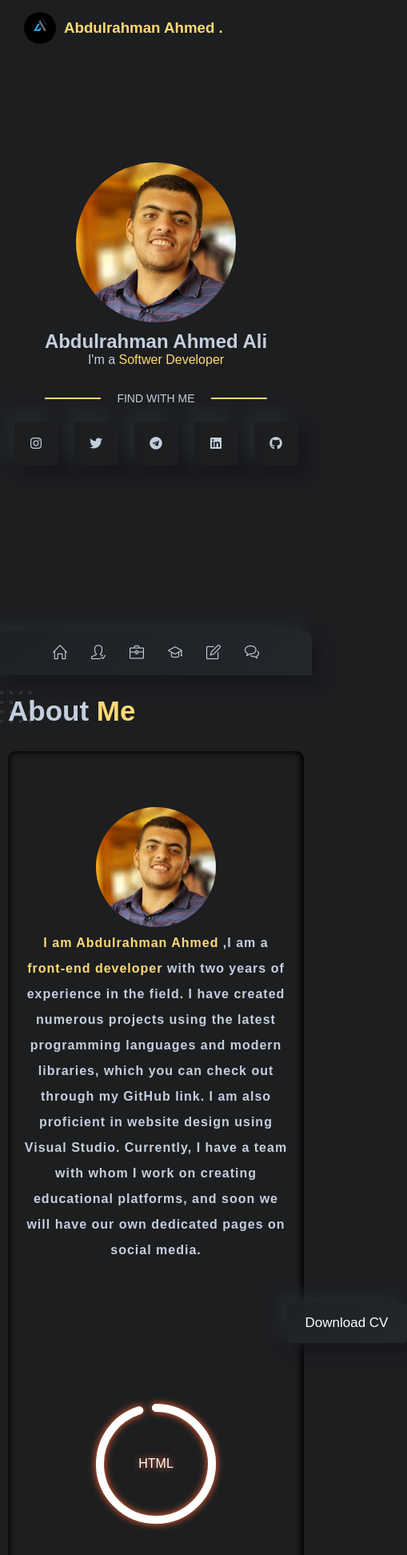
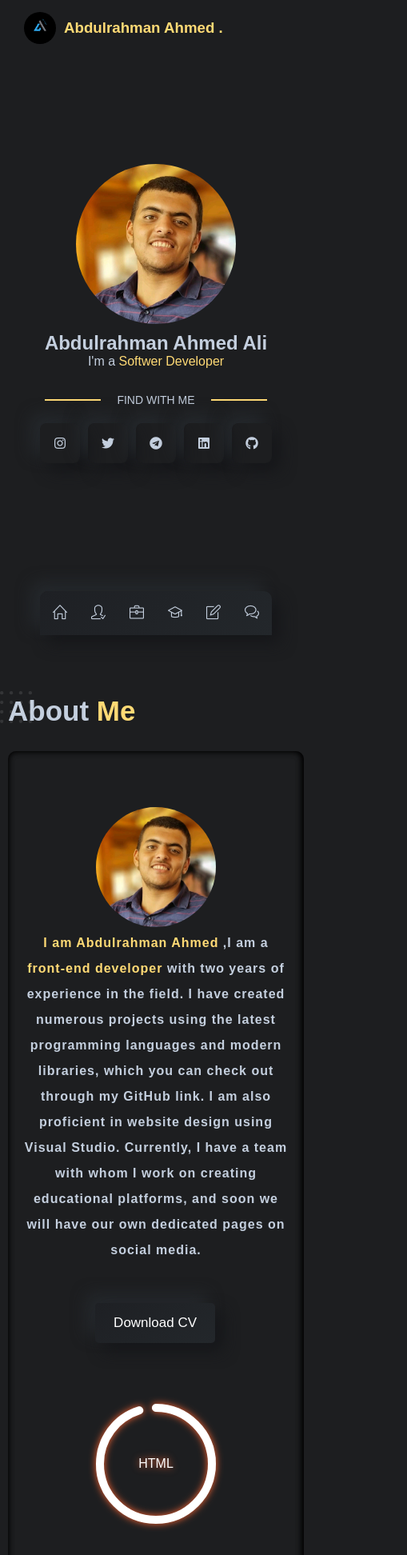
Before and after one commit to Ab-Coder123/My-Profile, a plain HTML site: page index.html in a window 390 px wide. Shown: the top 1944 px of the page at 80% size, 509 px wide, since content can reach past the window. Drawn offline with Linux system fonts and the light colour scheme; files whose address does not match are found by name.

Commit message:
thtis is changes

```diff
--- a/style/style.css
+++ b/style/style.css
@@ -884,10 +884,7 @@ footer img {
   .about-info-description {
     width: 100%;
   }
-  .about-content .btn {
-    display: block;
-    margin-left: auto;
-  }
+
 }
 
 @media (max-width: 570px) {
@@ -930,4 +927,35 @@ footer img {
     flex-direction: column;
     gap: 10px;
   }
+
+  .about-content .btn {
+    left:30%;
+  }
 }
+
+
+@media (max-width: 390px) {
+  .about-content .btn {
+    left:27%;
+  }
+  .navbar {
+    bottom: 50px;
+    width: 290px;
+  }
+
+  .social-icons .social-links {
+    gap: 10px;
+  }
+
+.social-icons li a{
+  position: relative;
+  width: 50px;
+  height: 50px;
+  border-radius:8px;
+
+}
+.contact .btn {
+  margin-bottom:-25%;
+  left:27%;
+}
+}
```
